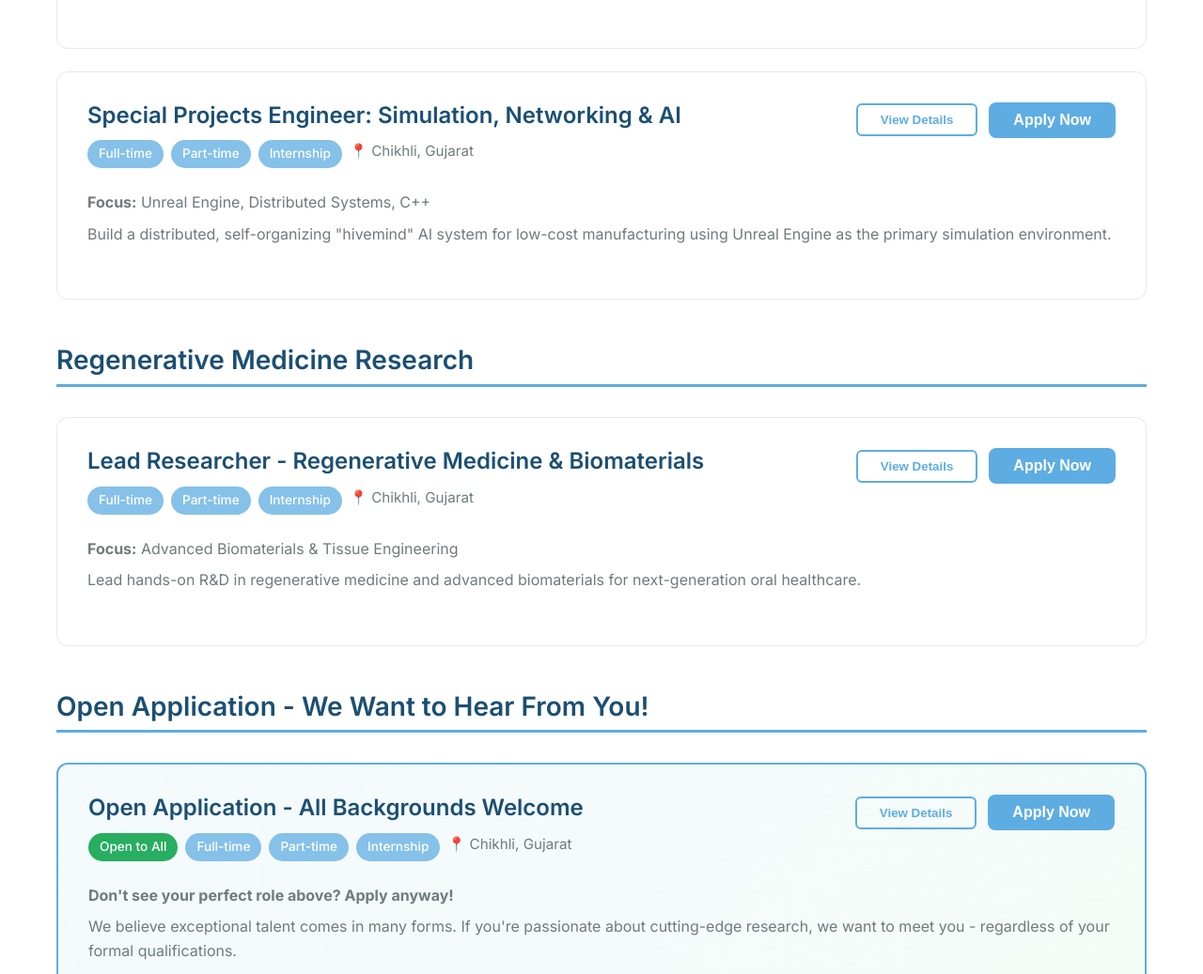
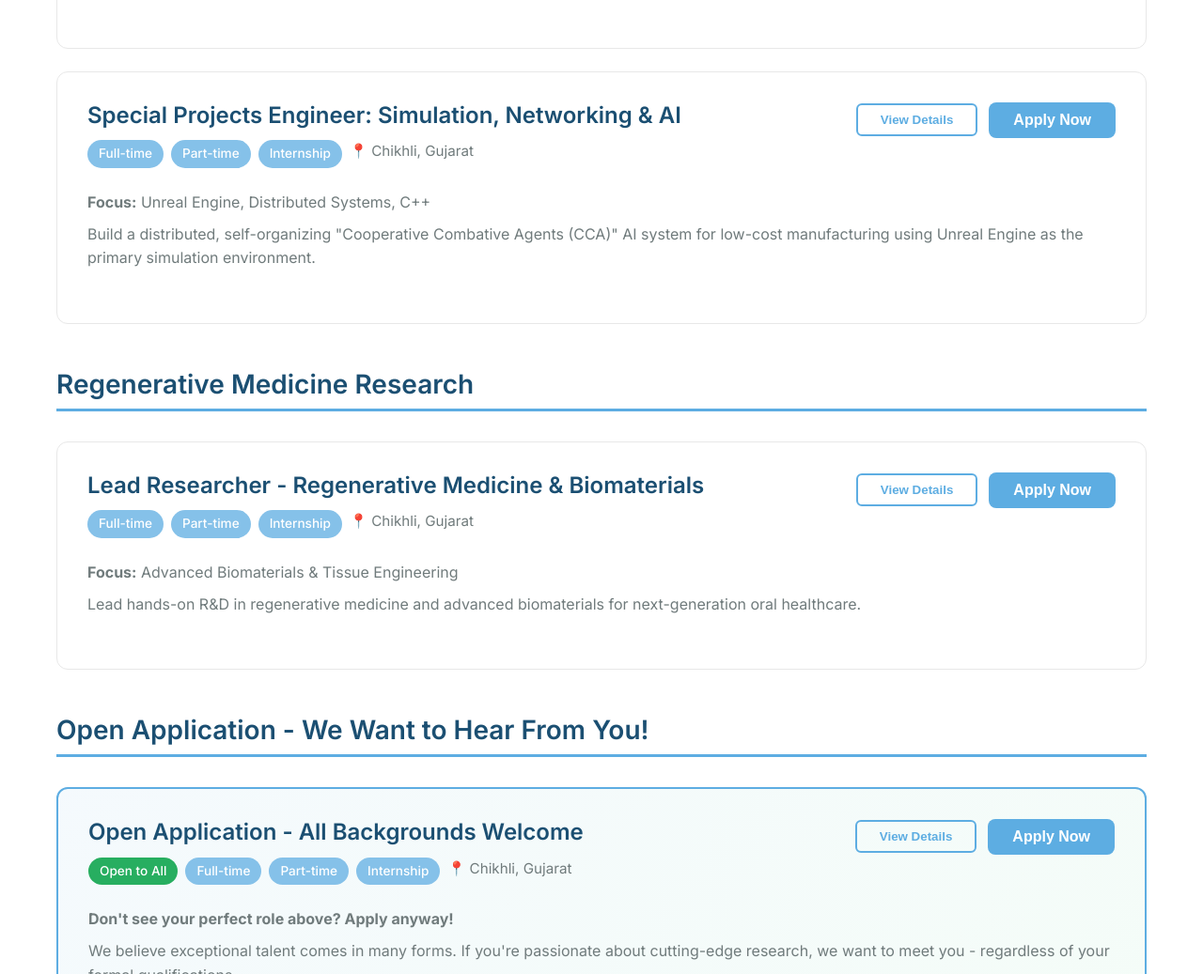
Before and after one commit to CaliberLabsIn/caliberlabs.io, a plain HTML site: page careers.html in a window 1280 px wide. Shown: the part 2153-3190 px from the top of the page at 94% size. Drawn offline with Linux system fonts and the light colour scheme.

Commit message:
Correct Job Posting

```diff
--- a/careers.html
+++ b/careers.html
@@ -241,7 +241,7 @@
                 </div>
                 <div class="job-summary">
                     <p><strong>Focus:</strong> Unreal Engine, Distributed Systems, C++</p>
-                    <p>Build a distributed, self-organizing "hivemind" AI system for low-cost manufacturing using Unreal Engine as the primary simulation environment.</p>
+                    <p>Build a distributed, self-organizing "Cooperative Combative Agents (CCA)" AI system for low-cost manufacturing using Unreal Engine as the primary simulation environment.</p>
                 </div>
                 <div class="job-details" id="job3">
                     <div class="job-section">
```
